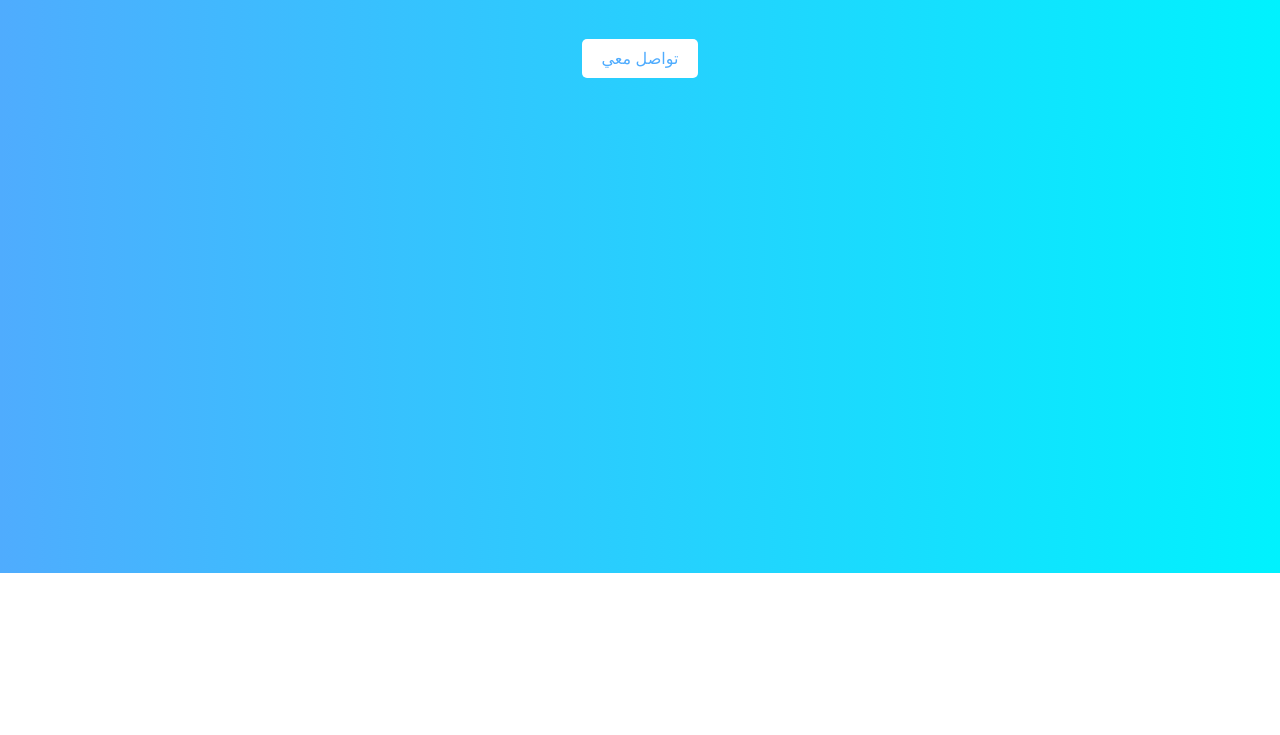
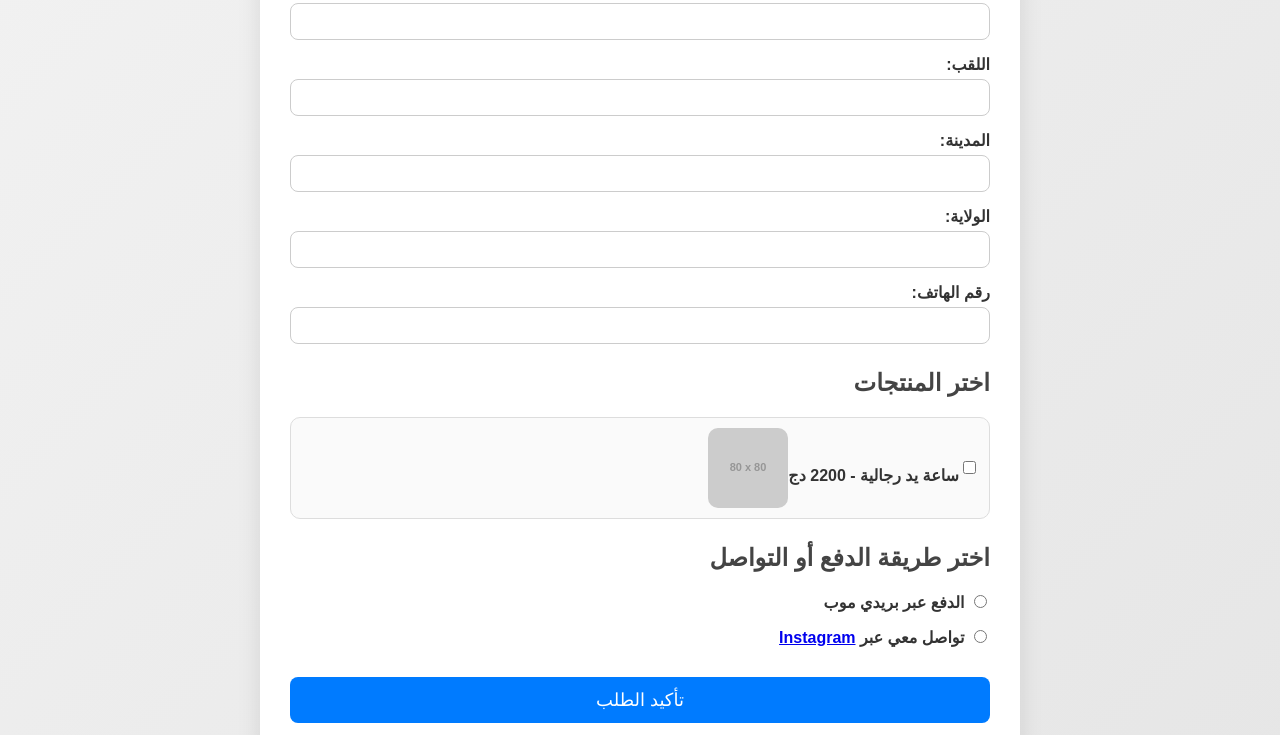
Before and after one commit to alinouara/alinouara, a plain HTML site: page index.html in a window 1280 px wide. Shown: the part 227-962 px from the top of the page. Before the commit the page ends 800 px from the top, so only its background shows below. Drawn offline with Linux system fonts and the light colour scheme; placeholder pictures from the web are drawn by us.

Commit message:
Add files via upload

```diff
--- a/index.html
+++ b/index.html
@@ -4,46 +4,141 @@
 <head>
   <meta charset="UTF-8">
   <meta name="viewport" content="width=device-width, initial-scale=1.0">
-  <title>Ali Nouara</title>
+  <title>متجر PlugStyle</title>
   <style>
     body {
-      font-family: 'Segoe UI', Tahoma, Geneva, Verdana, sans-serif;
-      background: linear-gradient(to right, #4facfe, #00f2fe);
+      font-family: 'Arial', sans-serif;
+      margin: 0;
+      padding: 0;
+      background: linear-gradient(135deg, #f2f2f2, #e6e6e6);
+      direction: rtl;
+    }
+    header {
+      background-color: #222;
+      color: #fff;
+      padding: 20px;
+      text-align: center;
+      font-size: 24px;
+    }
+    form {
+      max-width: 700px;
+      margin: 40px auto;
+      background-color: #fff;
+      padding: 30px;
+      border-radius: 15px;
+      box-shadow: 0 10px 25px rgba(0, 0, 0, 0.1);
+    }
+    h2 {
+      margin-top: 20px;
+      color: #444;
+    }
+    label {
+      display: block;
+      margin-top: 15px;
+      color: #333;
+      font-weight: bold;
+    }
+    input[type="text"],
+    input[type="tel"] {
+      width: 100%;
+      padding: 10px;
+      margin-top: 5px;
+      border: 1px solid #ccc;
+      border-radius: 8px;
+      box-sizing: border-box;
+    }
+    .products {
+      margin-top: 25px;
+    }
+    .product-item {
+      display: flex;
+      align-items: center;
+      margin: 10px 0;
+      border: 1px solid #ddd;
+      padding: 10px;
+      border-radius: 10px;
+      background-color: #fafafa;
+    }
+    .product-item img {
+      width: 80px;
+      height: 80px;
+      margin-left: 15px;
+      border-radius: 10px;
+      object-fit: cover;
+    }
+    .payment-methods {
+      margin-top: 25px;
+    }
+    .payment-methods label {
+      font-weight: normal;
+    }
+    .payment-methods a {
+      color: #007bff;
+      text-decoration: none;
+    }
+    .payment-methods a:hover {
+      text-decoration: underline;
+    }
+    button {
+      background-color: #007bff;
       color: white;
+      padding: 12px;
+      border: none;
+      border-radius: 8px;
+      width: 100%;
+      margin-top: 30px;
+      font-size: 18px;
+      cursor: pointer;
+      transition: background-color 0.3s ease;
+    }
+    button:hover {
+      background-color: #0056b3;
+    }
+    .success-message {
       text-align: center;
-      padding: 50px;
-    }
-    h1 {
-      font-size: 3em;
-      margin-bottom: 10px;
-    }
-    p {
-      font-size: 1.5em;
-    }
-    .contact-button {
-      margin-top: 30px;
-      padding: 10px 20px;
-      font-size: 1em;
-      color: #4facfe;
-      background-color: white;
-      border: none;
-      border-radius: 5px;
-      cursor: pointer;
-      transition: 0.3s;
-    }
-    .contact-button:hover {
-      background-color: #e0e0e0;
+      margin-top: 20px;
+      color: green;
+      font-size: 18px;
+      display: none;
     }
   </style>
 </head>
 <body>
+  <header>مرحبا بكم في متجر PlugStyle</header>
+  <form id="orderForm">
+    <h2>معلومات الزبون</h2>
+    <label>الاسم:</label>
+    <input type="text" required>
+    <label>اللقب:</label>
+    <input type="text" required>
+    <label>المدينة:</label>
+    <input type="text" required>
+    <label>الولاية:</label>
+    <input type="text" required>
+    <label>رقم الهاتف:</label>
+    <input type="tel" required>
 
-  <h1>علي نوارة</h1>
-  <p>مرحباً بكم في موقعي الشخصي</p>
+    <h2 class="products">اختر المنتجات</h2>
+    <div class="product-item">
+      <input type="checkbox" id="product1" name="product" value="ساعة يد رجالية - 2200 دج">
+      <label for="product1">ساعة يد رجالية - 2200 دج</label>
+      <img src="https://via.placeholder.com/80" alt="ساعة يد">
+    </div>
 
-  <button class="contact-button" onclick="alert('يمكنك التواصل معي عبر: ali@example.com')">
-    تواصل معي
-  </button>
+    <h2 class="payment-methods">اختر طريقة الدفع أو التواصل</h2>
+    <label><input type="radio" name="payment" value="بريدي موب" required> الدفع عبر بريدي موب</label>
+    <label><input type="radio" name="payment" value="انستغرام"> تواصل معي عبر <a href="https://www.instagram.com/plug_style17?utm_source=ig_web_button_share_sheet&igsh=NHViOTBoaGJwMWFw" target="_blank">Instagram</a></label>
 
+    <button type="submit">تأكيد الطلب</button>
+    <div class="success-message" id="successMessage">تم إرسال الطلب بنجاح! سنقوم بالتواصل معك قريباً.</div>
+  </form>
+
+  <script>
+    document.getElementById("orderForm").addEventListener("submit", function(event) {
+      event.preventDefault();
+      document.getElementById("successMessage").style.display = "block";
+      window.scrollTo({ top: 0, behavior: 'smooth' });
+    });
+  </script>
 </body>
 </html>
```
